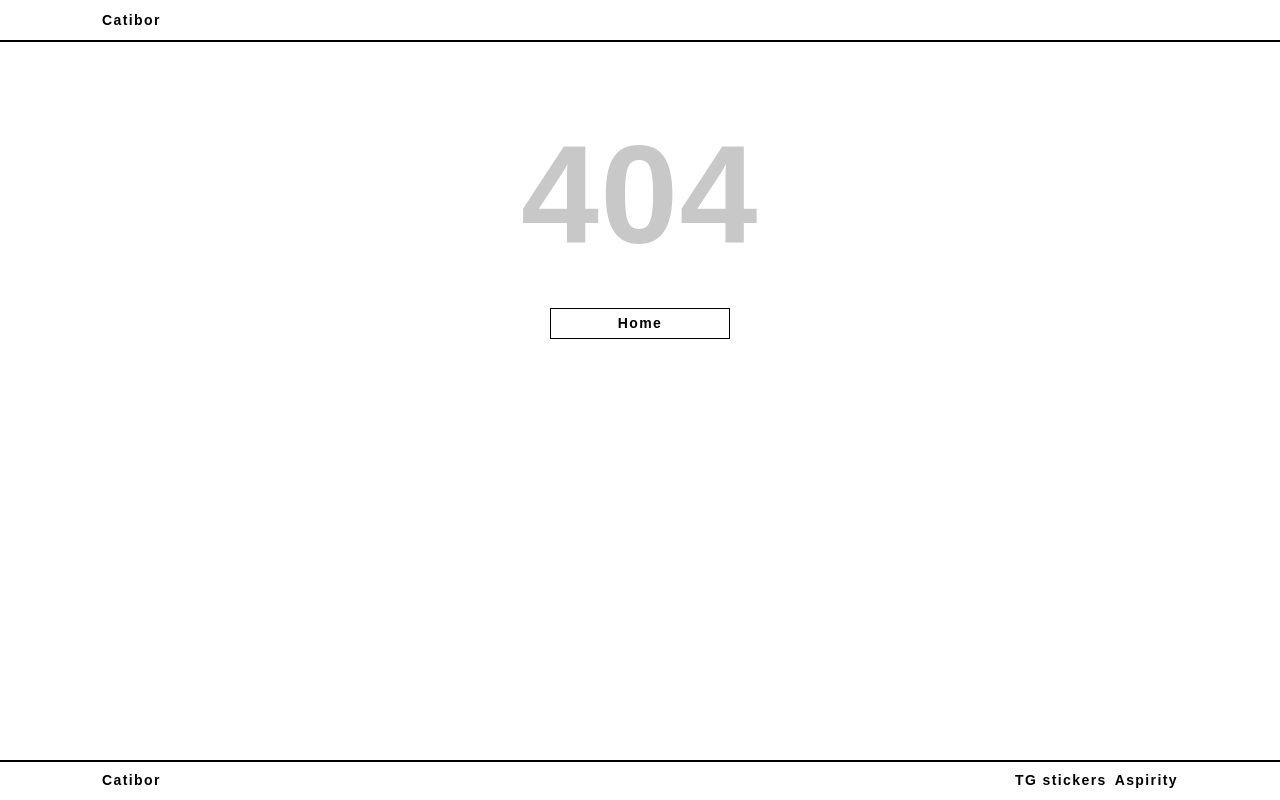
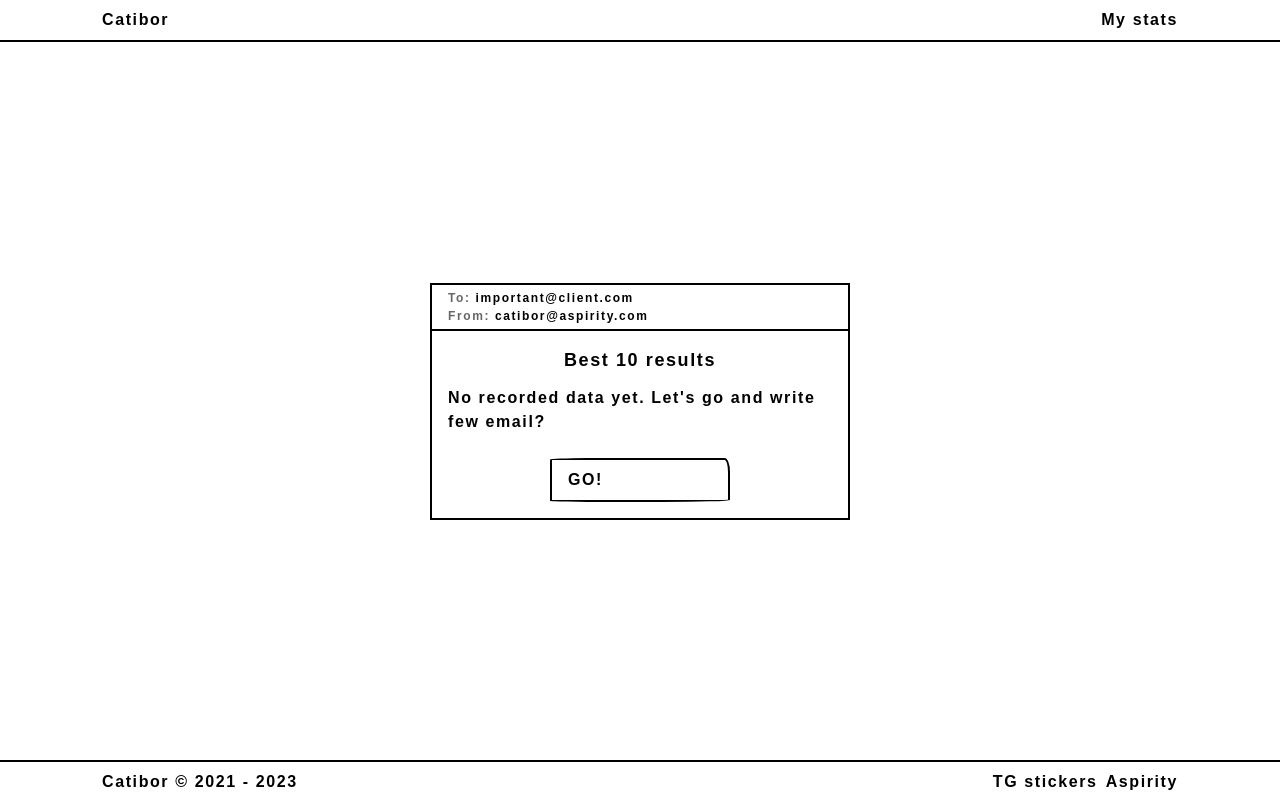
Before and after one commit to dragoncharlie/catibor-typing, a Next.js app: page /statistics in a window 1280 px wide. Before the commit this address had no page. Built offline with nearby package versions, Linux system fonts and the light colour scheme; a web font is replaced by a local one.

Commit message:
add stats top-10

```diff
--- a/app/globals.css
+++ b/app/globals.css
@@ -4,7 +4,7 @@
 
 @layer base{
   body {
-    @apply font-body !font-[600] tracking-widest text-[14px]
+    @apply font-body !font-[600] tracking-widest text-16
   }
 
   .container {
--- /dev/null
+++ b/app/statistics/page.tsx
@@ -0,0 +1,73 @@
+'use client'
+import EmailWrap from "@/components/email/EmailWrap";
+import {useEffect, useState} from "react";
+import Link from "next/link";
+
+type Stat = {
+  wpm: number
+  cpm: number
+  accuracy: number
+  date: string
+}
+
+const cellClassName = 'p-4 px-8'
+
+const Statistics = () => {
+  const [stats, setStats] = useState<Stat[]>([])
+
+  useEffect(() => {
+    const lsStats = localStorage.getItem('stats')
+    if (lsStats) {
+      setStats(JSON.parse(lsStats))
+    }
+  }, []);
+
+  return (
+    <div className='flex justify-center items-center grow'>
+      <EmailWrap>
+        <div className='flex flex-col my-auto p-16'>
+          <p className='text-center mb-12 text-18'>Best 10 results</p>
+          {stats.length ? (
+            <table className='text-end'>
+              <thead>
+                <tr className='text-14 text-surface-800'>
+                  <th className={cellClassName} />
+                  <th className={cellClassName}>WPM</th>
+                  <th className={cellClassName}>CPM</th>
+                  <th className={cellClassName}>Accuracy</th>
+                  <th  className={`${cellClassName} text-start`}>Date</th>
+                </tr>
+              </thead>
+              <tbody>
+                {stats.map((record, index) => (
+                  <tr key={record.date}>
+                    <td className={cellClassName}>{index + 1}.</td>
+                    <td className={cellClassName}>{record.wpm}</td>
+                    <td className={cellClassName}>{record.cpm}</td>
+                    <td className={cellClassName}>{record.accuracy}%</td>
+                    <td className={`${cellClassName} text-start`}>{new Date(record.date).toLocaleString()}</td>
+                  </tr>
+                ))}
+              </tbody>
+            </table>
+          ) : (
+            <>
+              {/* eslint-disable-next-line react/no-unescaped-entities */}
+              <p>No recorded data yet. Let's go and write few email?</p>
+            </>
+          )}
+          <div className='flex justify-center mt-24'>
+            <Link
+              className='min-w-[180px] border-2 px-16 py-8 rounded-[20%_3%_38%_34%_/_4%_32%_5%_3%]'
+              href='/'
+            >
+              {stats.length ? 'Compose another letter' : 'GO!'}
+            </Link>
+          </div>
+        </div>
+      </EmailWrap>
+    </div>
+  )
+}
+
+export default Statistics
--- a/components/email/EmailFinish.tsx
+++ b/components/email/EmailFinish.tsx
@@ -1,13 +1,18 @@
 type EmailFinishProps = {
+  stat: {
     accuracy: number
     time: number
     cpm: number
     wpm: number
-  errors:number
+    errors: number
+  }
   onRestart: () => void
 }
 
-const EmailFinish = ({ accuracy, time, cpm, wpm, errors, onRestart }: EmailFinishProps) => (
+const EmailFinish = ({stat: {accuracy, time, cpm, wpm, errors}, onRestart}: EmailFinishProps) => {
+
+
+  return (
     <div className='flex flex-col my-auto p-16'>
       <div className='flex flex-col gap-8 mx-auto min-w-[180px]'>
         <p>WPM: {wpm}</p>
@@ -26,5 +31,6 @@ const EmailFinish = ({ accuracy, time, cpm, wpm, errors, onRestart }: EmailFinis
       </div>
     </div>
   )
+}
 
 export default EmailFinish
--- a/components/email/EmailGame.tsx
+++ b/components/email/EmailGame.tsx
@@ -1,15 +1,24 @@
 import React, {useState} from "react";
 import EmailFinish from "@/components/email/EmailFinish";
 
-const EmailGame = ({ setIsActive }: {setIsActive: (active: boolean) => void}) => {
+type Stat = {
+  accuracy: number
+  time: number
+  cpm: number
+  wpm: number
+  errors: number
+}
+
+const EmailGame = ({setIsActive}: { setIsActive: (active: boolean) => void }) => {
   const [startTime, setStartTime] = useState<Date | null>(null)
-  const [time, setTime] = useState(0)
 
   const [typedCharacters, setTypedCharacters] = useState(0)
   const [currentWordIndex, setCurrentWordIndex] = useState(0)
   const [input, setInput] = useState('')
   const [correctInput, setCorrectInput] = useState('')
   const [isCorrect, setIsCorrect] = useState(true)
+
+  const [stat, setStat] = useState<Stat | null>(null)
 
   const quote = 'meow meow meow'.split(' ')
 
@@ -18,13 +27,28 @@ const EmailGame = ({ setIsActive }: {setIsActive: (active: boolean) => void}) =>
     setCurrentWordIndex(0)
     setTypedCharacters(0)
     setStartTime(null)
-    setTime(0)
+    setStat(null)
+  }
+
+  const recordStat = ({cpm, wpm, accuracy}: Partial<Stat>) => {
+    let stats = []
+    const lsStats = localStorage.getItem('stats')
+    if (lsStats) {
+      stats = JSON.parse(lsStats)
+    }
+    stats.push({wpm, cpm, accuracy, date: new Date()})
+    stats.sort((a: Stat, b: Stat) => a.cpm > b.cpm ? -1 : 1)
+    localStorage.setItem('stats', JSON.stringify(stats.slice(0, 10)))
   }
 
   const endGame = () => {
-    if (startTime) {
-      setTime(((new Date()).getTime() - startTime.getTime()) / 1000)
-    }
+    const time = ((new Date()).getTime() - startTime!.getTime()) / 1000
+    const errors = typedCharacters - quote.join('').length
+    const accuracy = Math.round((quote.join('').length / typedCharacters) * 100)
+    const cpm = Math.round(((typedCharacters / time) * 60));
+    const wpm = Math.round((((typedCharacters / 5) / time) * 60));
+    setStat({time, errors, cpm, wpm, accuracy})
+    recordStat({ cpm, wpm, accuracy })
     setIsActive(false)
   }
 
@@ -56,25 +80,16 @@ const EmailGame = ({ setIsActive }: {setIsActive: (active: boolean) => void}) =>
     }
   }
 
-  const errors = typedCharacters - quote.join('').length
-  const accuracy = Math.round((quote.join('').length / typedCharacters) * 100)
-  const cpm = Math.round(((typedCharacters / time) * 60));
-  const wpm = Math.round((((typedCharacters / 5) / time) * 60));
-
   const onFocus = () => {
     startGame()
     setIsActive(true)
   }
   const onBlur = () => setIsActive(false)
 
-  if (time) return (
+  if (stat) return (
     <EmailFinish
-      time={time}
-      accuracy={accuracy}
+      stat={stat}
       onRestart={startGame}
-      wpm={wpm}
-      cpm={cpm}
-      errors={errors}
     />
   )
 
@@ -100,7 +115,8 @@ const EmailGame = ({ setIsActive }: {setIsActive: (active: boolean) => void}) =>
               )
             }
 
-            return (<span key={`${word}${index}`} className={`${index < currentWordIndex && 'text-success-500'}`}> {word} </span>)
+            return (<span key={`${word}${index}`}
+                          className={`${index < currentWordIndex && 'text-success-500'}`}> {word} </span>)
           })}
         </p>
       </div>
--- a/components/email/EmailWrap.tsx
+++ b/components/email/EmailWrap.tsx
@@ -1,7 +1,7 @@
 import React from "react";
 
 const EmailWrap = ({ children }: {children: React.ReactNode}) => (
-  <div className='max-w-[420px] border-2 h-full bg-surface-50 flex flex-col'>
+  <div className='max-w-[420px] w-full border-2 h-full bg-surface-50 flex flex-col'>
     <div className='border-b-2 w-full top-0 left-0 text-12 px-16 py-4'>
       <p><span className='text-surface-700'>To:</span> important@client.com</p>
       <p><span className='text-surface-700'>From:</span> catibor@aspirity.com</p>
--- a/components/layout/Footer.tsx
+++ b/components/layout/Footer.tsx
@@ -1,13 +1,11 @@
-import Link from 'next/link'
-
 const Footer = () => {
 
   return (
     <footer className='py-8 border-t-2 h-40'>
       <div className='container flex justify-between gap-16'>
-        <Link className='hover:text-primary-500' href='/'>
-          Catibor
-        </Link>
+        <p>
+          Catibor © 2021 - {new Date().getFullYear()}
+        </p>
 
         <div className='flex gap-8'>
           <a href='https://t.me/addstickers/Catibor' target='_blank'>
--- a/components/layout/Header.tsx
+++ b/components/layout/Header.tsx
@@ -8,6 +8,12 @@ const Header = () => {
         <Link className='hover:text-primary-500' href='/'>
           Catibor
         </Link>
+
+        <div>
+          <Link className='hover:text-primary-500' href='/statistics'>
+            My stats
+          </Link>
+        </div>
       </div>
     </header>
   )
```
Lines whose indentation alone changed are shown as unchanged.
